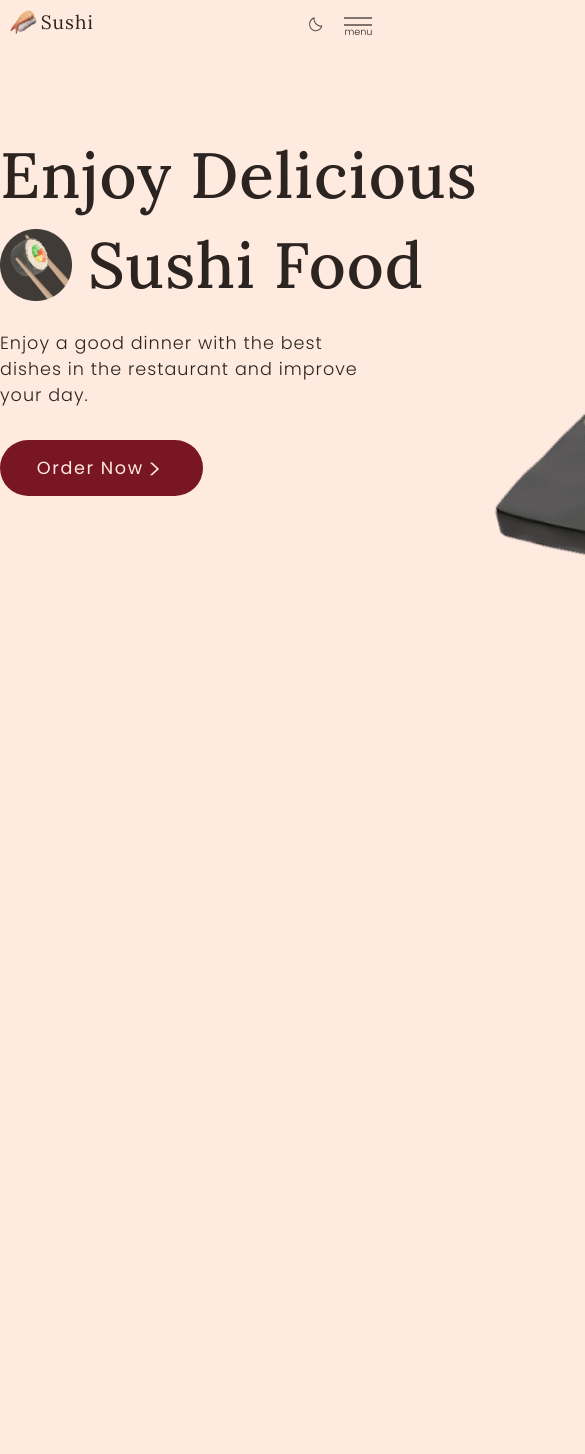
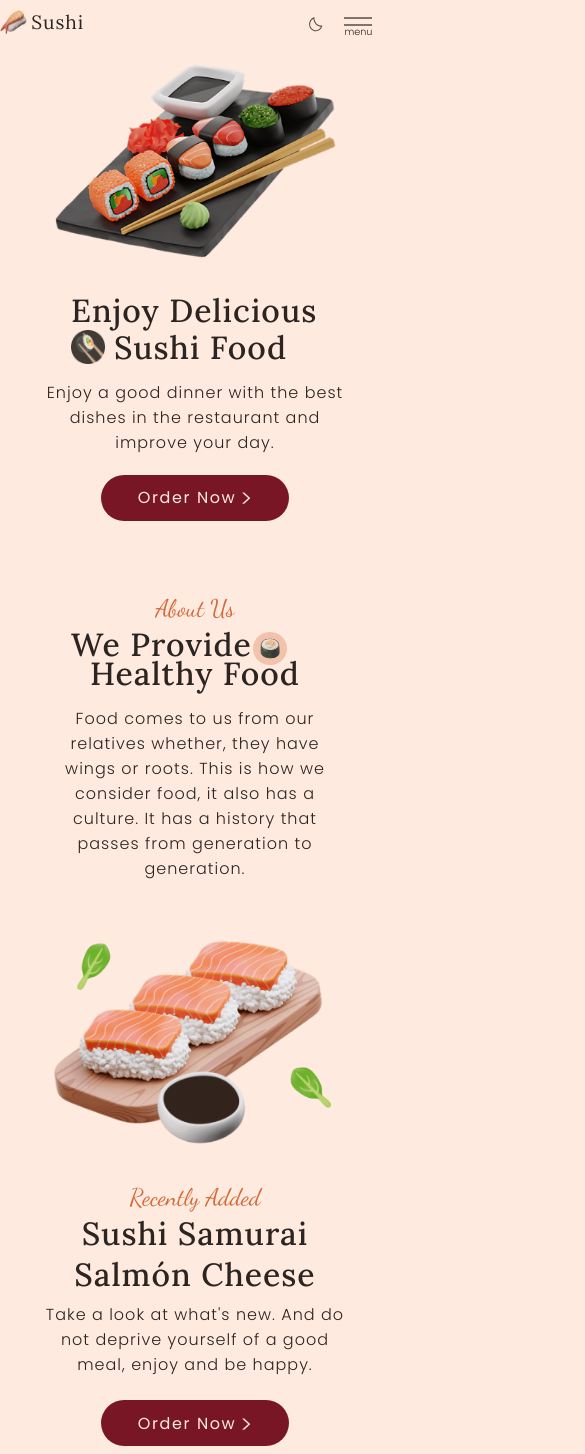
Before and after one commit to psilva999/sushi, a React (Vite) app: page / in a window 390 px wide. Shown: the top 1454 px of the page, 585 px wide, since content can reach past the window. Before the commit the page ends 844 px from the top, so only its background shows below. Built offline with nearby package versions, Linux system fonts and the light colour scheme.

Commit message:
responsive: provide, enjoy and recently

```diff
--- a/src/App.jsx
+++ b/src/App.jsx
@@ -4,9 +4,9 @@ import { Link } from 'react-scroll'
 import Header from './Components/Header'
 import Enjoy from './Components/Enjoy'
 
-// import Provide from './Components/Provide'
+import Provide from './Components/Provide'
 // import Popular from './Components/Popular'
-// import Recently from './Components/Recently'
+import Recently from './Components/Recently'
 
 // import Subscribe from './Components/Subscribe'
 // import Footer from './Components/Footer'
@@ -34,14 +34,14 @@ function App() {
       <main>
         <Enjoy/>
 
-        {/* <Provide/> */}
+        <Provide/>
         {/* <Popular/> */}
 
-        {/* <Recently/> */}
+        <Recently/>
         {/* <Subscribe/> */}
       </main>
 
-      {/* <Link activeClass="active"
+      <Link activeClass="active"
           to='enjoy'
           spy={ true }
           smooth={ true }
@@ -49,7 +49,7 @@ function App() {
           duration={ 500 }
           className='link-scroll'>
         <button className='to-top'>
-        </button></Link> */}
+        </button></Link>
 
       {/* <Footer/> */}
     </>
--- a/src/Components/Recently.jsx
+++ b/src/Components/Recently.jsx
@@ -16,7 +16,7 @@ const Recently = () => {
         <button className='order'>Order Now</button>
       </article>
 
-      <img src={ Eight } alt="samurai-sushi"/>
+      <img src={ Eight } alt="samurai-sushi" className='enjoy-sushi'/>
     </section>
 
   )
--- /dev/null
+++ b/src/scss/_enjoys-queries.scss
@@ -0,0 +1,197 @@
+@media (max-width:82.5rem) {
+  body {
+    .enjoy article {
+      margin-top: -3.5rem;
+    }
+
+    .provide {
+      margin-top:-1rem;
+
+      .enjoy-sushi {
+        margin-left:0;
+      }
+    }
+
+    .recently {
+      margin-top:6rem;
+
+      h1 {
+        width:23rem;
+      }
+
+      .order:after {
+        margin-top:1.5px !important;
+      }
+    }
+
+    .enjoy, .provide, .recently {
+      display: grid;
+      place-items: center;
+      height:450px;
+
+      article {
+        margin-top: 0;
+      }
+
+      .enjoy-sushi {
+        grid-area: 1/2;
+        justify-self: center;
+        margin-top:2rem;
+        width:580px !important;
+      }
+
+      span {
+        font-size:1.5rem;
+      }
+
+      h1 {
+        font-size:3rem;
+
+        &:first-child {
+          width:23rem;
+        }
+      }
+
+      p {
+        font-size: 1rem;
+        width: 21rem;
+      }
+
+      article {
+
+        img {
+          width:3.1rem;
+          margin-top:.5rem;
+        }
+      }
+
+      div {
+        width:20rem;
+      }
+    }
+
+    .order {
+      font-size:1rem;
+      width:11.75rem;
+      padding:.35rem 0 .35rem 2.3rem;
+
+      &:after {
+        font-size:1.5rem;
+        margin-top:.1rem;
+      }
+    }
+  }
+}
+
+@media (max-width:62rem) {
+  body {
+    .enjoy, .provide, .recently {
+      padding:0 .5rem;
+
+      .enjoy-sushi {
+        width:100% !important;
+      }
+    }
+  }
+}
+
+@media (max-width:56rem) {
+  body {
+    .recently {
+      margin-top:2.5rem;
+    }
+  }
+}
+
+@media (max-width:47rem) {
+  body {
+    main {
+      margin-top:1rem;
+    }
+
+    .order {
+      margin:.5rem auto;
+      padding:.3rem 0 .3rem 2.3rem;
+      border-radius:1.5rem;
+
+
+      &:after {
+        font-size:1.5rem;
+        margin-top:1.5px;
+      }
+    }
+
+    .enjoy {
+      margin-top:3rem;
+    }
+
+    .provide  {
+      gap:0;
+      height:max-content;
+      margin-top:4rem;
+
+      .enjoy-sushi {
+        display:none;
+      }
+    }
+
+    .recently {
+      h1 {
+        width:15.5rem;
+        text-align:center;
+      }
+    }
+
+    .enjoy, .provide, .recently {
+      max-height:500px;
+      grid-template-columns:1fr;
+      gap:2rem;
+      padding:0;
+
+      .enjoy-sushi {
+        grid-area:1/1;
+        width:290px !important;
+        margin-top:0rem;
+      }
+
+      h1 {
+        font-size:2rem;
+
+        &:first-child {
+          width:15.5rem;
+        }
+      }
+
+      p {
+        font-size:1rem;
+        width:19rem;
+        text-align:center;
+      }
+
+      article {
+        gap:.75rem;
+        place-items:center;
+
+        img {
+          width:2.1rem;
+          margin-top:.5rem;
+        }
+      }
+
+      div {
+        margin-left:-2rem;
+        width:13.5rem;
+      }
+    }
+  }
+}
+
+@media (max-width:22rem) {
+  body {
+    .enjoy, .provide, .recently {
+      p {
+        width:100vw;
+      }
+    }
+  }
+}
--- a/src/scss/_media-querie.scss
+++ b/src/scss/_global-queries.scss
@@ -3,13 +3,20 @@
 @media (max-width:82.5rem) {
   body {
     header, main section {
-      width:98vw;
+      width:60rem;
+    }
+
+    .branch, .recently h1:after {
+      display:none;
     }
   }
 }
 
-@media (max-width:75rem) {
+@media (max-width:62rem) {
   body {
+    header, main section {
+      width:100vw;
+    }
 
     header {
       height:2.8rem;
@@ -93,11 +100,8 @@
   }
 }
 
-@media (max-width:44rem) {
+@media (max-width:50rem) {
   body {
-    header, main section {
-      width:100vw;
-    }
 
     header ul.active {
       position: fixed;
--- a/src/scss/app.scss
+++ b/src/scss/app.scss
@@ -113,4 +113,5 @@ body {
 @import 'subscribe';
 
 @import 'footer';
-@import 'media-querie';
+@import 'global-queries';
+@import 'enjoys-queries';
```
Also changed, not shown: src/scss/_global.scss (+4 -10 lines), src/css/app.min.css, 1 other file (tests, documents, lock files or other folders).
